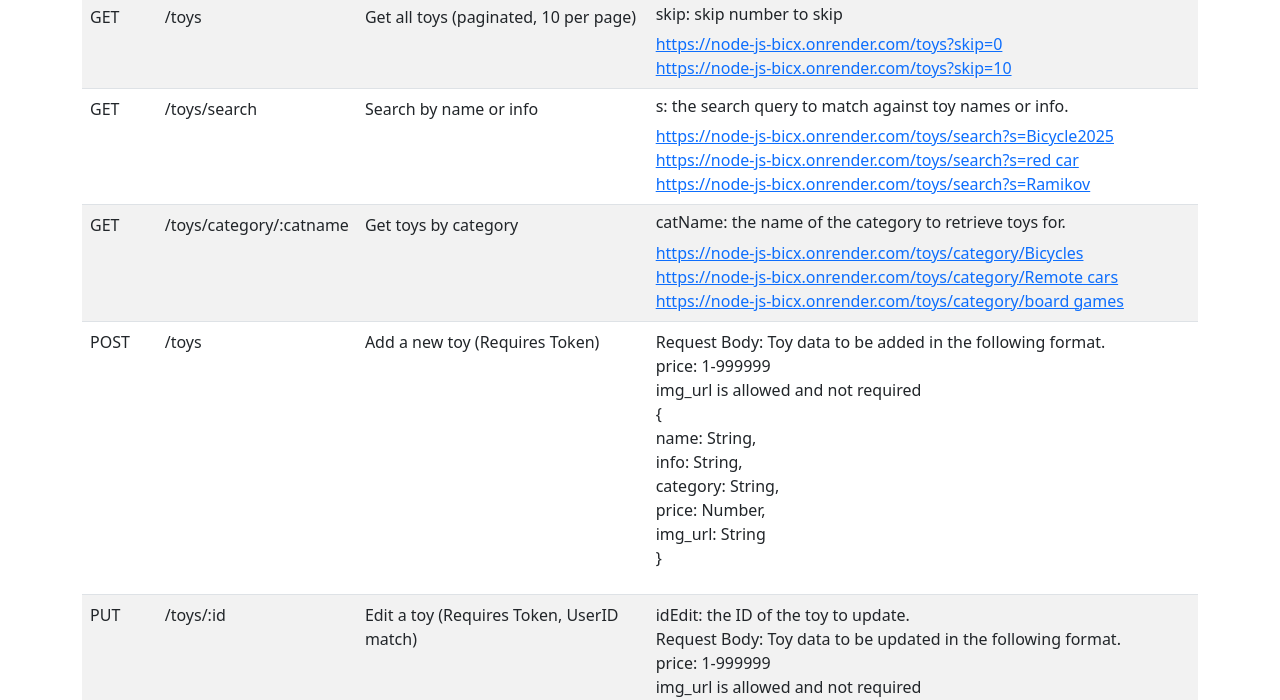
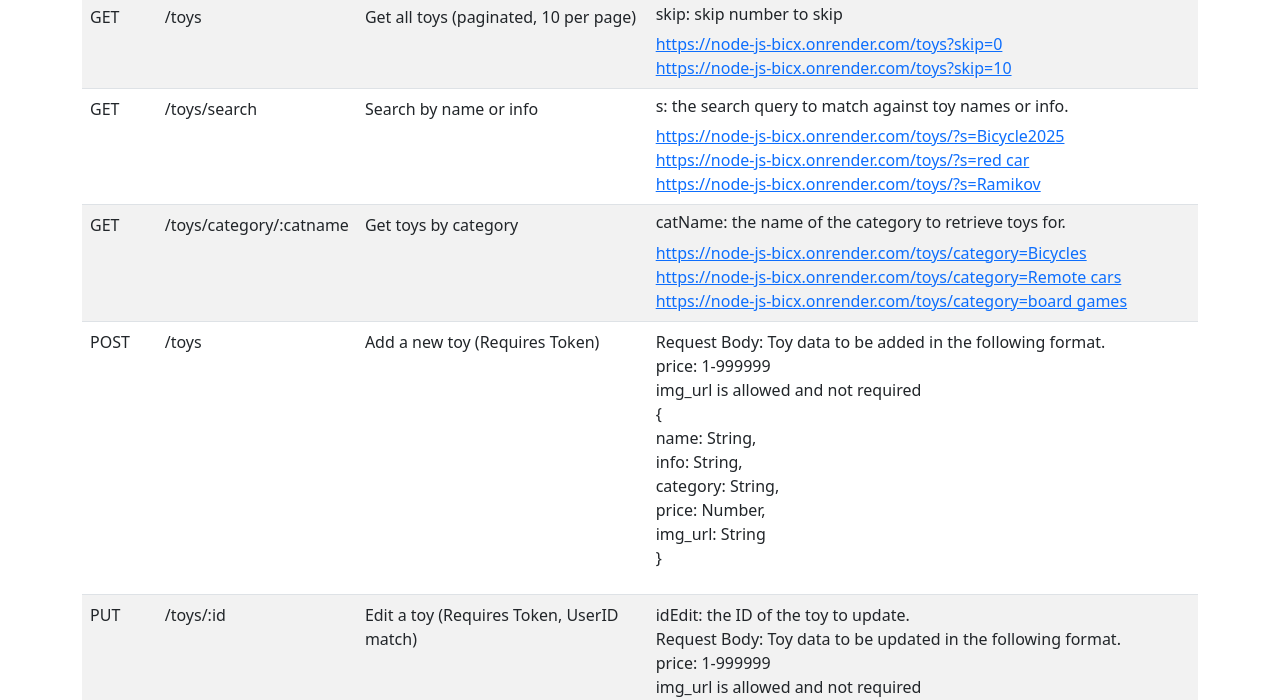
Before and after one commit to yiscaRosenblatt/node-js, a website: page public/index.html in a window 1280 px wide. Shown: the part 100-800 px from the top of the page. Drawn offline with nearby package versions, Linux system fonts and the light colour scheme.

Commit message:
Add files via upload

```diff
--- a/public/index.html
+++ b/public/index.html
@@ -47,12 +47,12 @@
                     <td>Search by name or info</td>
                     <td>
                         <h6>s: the search query to match against toy names or info.</h6>
-                        <a href="https://node-js-bicx.onrender.com/toys/search?s=Bicycle2025"
-                            target="_blank">https://node-js-bicx.onrender.com/toys/search?s=Bicycle2025</a> <br>
-                        <a href="https://node-js-bicx.onrender.com/toys/search?s=red car"
-                            target="_blank">https://node-js-bicx.onrender.com/toys/search?s=red car</a> <br>
-                        <a href="https://node-js-bicx.onrender.com/toys/search?s=Ramikov"
-                            target="_blank">https://node-js-bicx.onrender.com/toys/search?s=Ramikov</a>
+                        <a href="https://node-js-bicx.onrender.com/toys/?s=Bicycle2025"
+                            target="_blank">https://node-js-bicx.onrender.com/toys/?s=Bicycle2025</a> <br>
+                        <a href="https://node-js-bicx.onrender.com/toys/?s=red car"
+                            target="_blank">https://node-js-bicx.onrender.com/toys/?s=red car</a> <br>
+                        <a href="https://node-js-bicx.onrender.com/toys/?s=Ramikov"
+                            target="_blank">https://node-js-bicx.onrender.com/toys/?s=Ramikov</a>
                     </td>
                 </tr>
                 <tr>
@@ -61,12 +61,12 @@
                     <td>Get toys by category</td>
                     <td>
                         <h6>catName: the name of the category to retrieve toys for.</h6>
-                        <a href="https://node-js-bicx.onrender.com/toys/category/Bicycles"
-                            target="_blank">https://node-js-bicx.onrender.com/toys/category/Bicycles</a> <br>
-                        <a href="https://node-js-bicx.onrender.com/toys/category/Remote cars"
-                            target="_blank">https://node-js-bicx.onrender.com/toys/category/Remote cars</a> <br>
-                        <a href="https://node-js-bicx.onrender.com/toys/category/board games"
-                            target="_blank">https://node-js-bicx.onrender.com/toys/category/board games</a>
+                        <a href="https://node-js-bicx.onrender.com/toys/toys?category=Bicycles"
+                            target="_blank">https://node-js-bicx.onrender.com/toys/category=Bicycles</a> <br>
+                        <a href="https://node-js-bicx.onrender.com/toys/?category=Remote cars"
+                            target="_blank">https://node-js-bicx.onrender.com/toys/category=Remote cars</a> <br>
+                        <a href="https://node-js-bicx.onrender.com/toys/?category=board games"
+                            target="_blank">https://node-js-bicx.onrender.com/toys/category=board games</a>
                     </td>
                 </tr>
                 <tr>
```
Also changed, not shown: routes/toys.js (+15 -25 lines).
